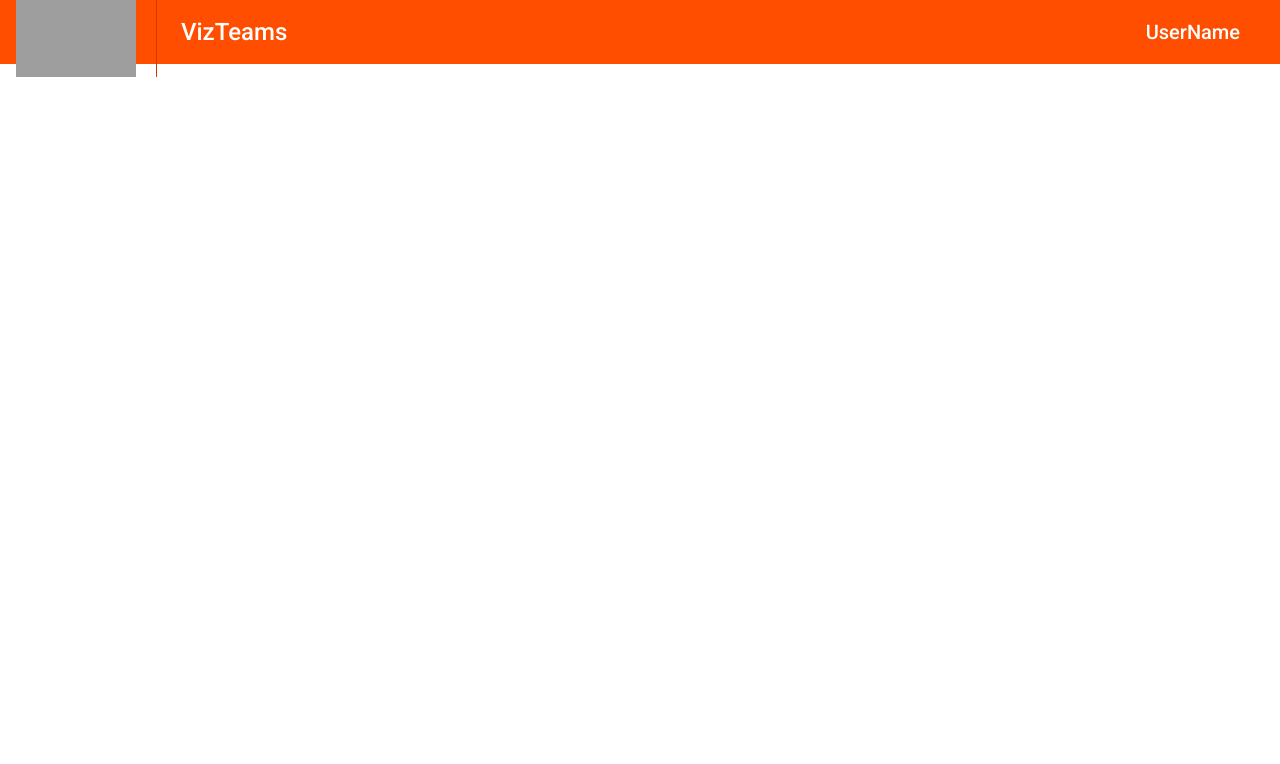
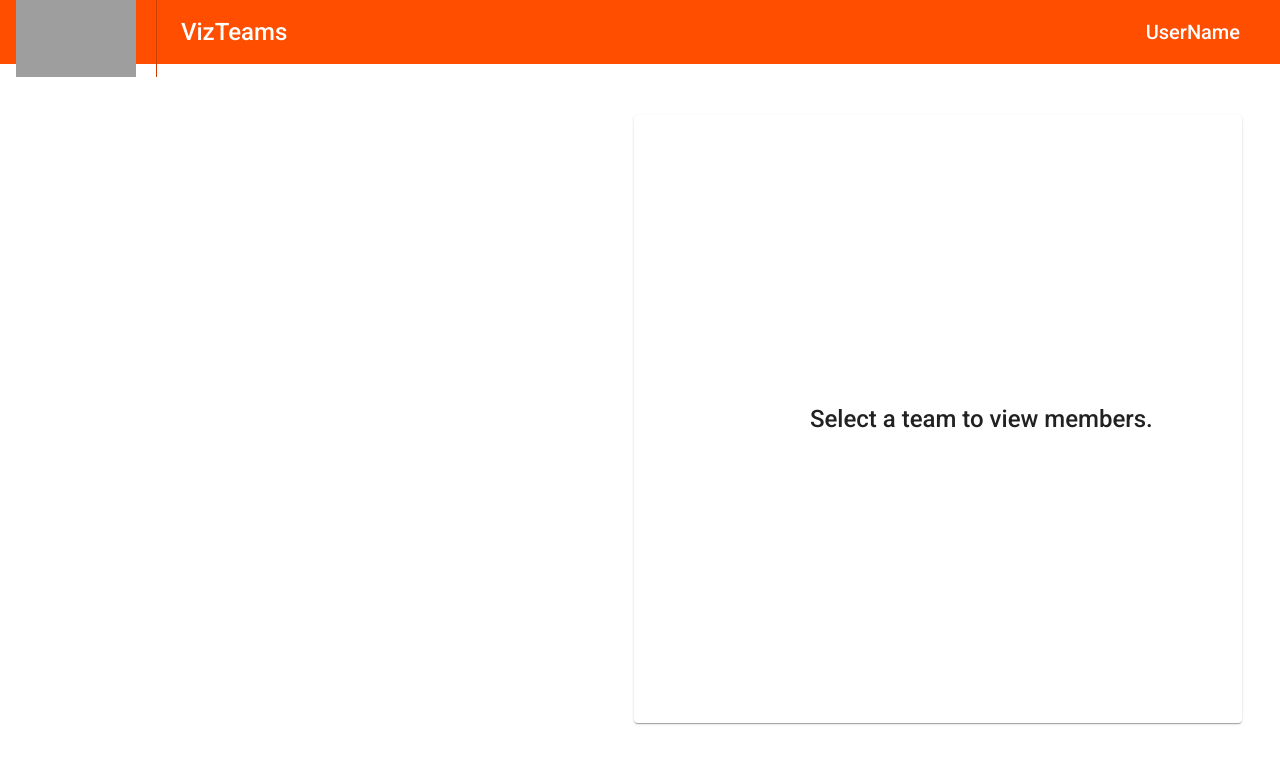
Before and after one commit to codelabsone/2020-viz-teams-tracker-front, an Angular app: page / in a window 1280 px wide. Shown: the top 764 px of the page. Built offline with nearby package versions, Linux system fonts and the light colour scheme; grey boxes are pictures that could not be loaded.

Commit message:
adding members card

```diff
--- a/src/app/app.component.html
+++ b/src/app/app.component.html
@@ -1,5 +1,9 @@
 <mat-toolbar color="primary">
-  <img class= "viz-logo" src="https://trello-attachments.s3.amazonaws.com/5f96cdcf742fd017660cfbad/5f96d0fbfd15ae4c5f0bb125/x/6579a7870d0ae107a3cf9ff2813f21c3/vizient-logo-registered.svg">
+  <img class="viz-logo"
+    src="https://trello-attachments.s3.amazonaws.com/5f96cdcf742fd017660cfbad/5f96d0fbfd15ae4c5f0bb125/x/6579a7870d0ae107a3cf9ff2813f21c3/vizient-logo-registered.svg">
   <span class="header-desc">VizTeams</span>
   <div class="username">UserName</div>
 </mat-toolbar>
+
+
+<app-team-container></app-team-container>
--- a/src/app/app.component.scss
+++ b/src/app/app.component.scss
@@ -1,4 +1,3 @@
-
 .viz-logo {
   width: 6em;
   border-right: solid 1px #CC3E00;
@@ -11,5 +10,4 @@
 .username {
   right: 2em;
   position: fixed;
-
 }
--- /dev/null
+++ b/src/app/team-container/team-container.component.html
@@ -0,0 +1,5 @@
+<mat-card>
+
+  <mat-card-title>Select a team to view members.</mat-card-title>
+
+</mat-card>
--- /dev/null
+++ b/src/app/team-container/team-container.component.scss
@@ -0,0 +1,17 @@
+mat-card {
+  margin-right: 3vw;
+  margin-top: 4vw;
+  width: 45vw;
+  float: right;
+  height: 72%;
+}
+mat-card-title {
+  text-align: center;
+  margin: 0;
+  position: absolute;
+  top: 50%;
+  left: 29%;
+  -ms-transform: translateY(-50%);
+  transform: translateY(-50%);
+  overflow: hidden;
+}
--- /dev/null
+++ b/src/app/team-container/team-container.component.ts
@@ -0,0 +1,15 @@
+import { Component, OnInit } from '@angular/core';
+
+@Component({
+  selector: 'app-team-container',
+  templateUrl: './team-container.component.html',
+  styleUrls: ['./team-container.component.scss']
+})
+export class TeamContainerComponent implements OnInit {
+
+  constructor() { }
+
+  ngOnInit(): void {
+  }
+
+}
```
Also changed, not shown: src/app/app.module.ts (+6 -3 lines), 1 other file (tests, documents, lock files or other folders).
